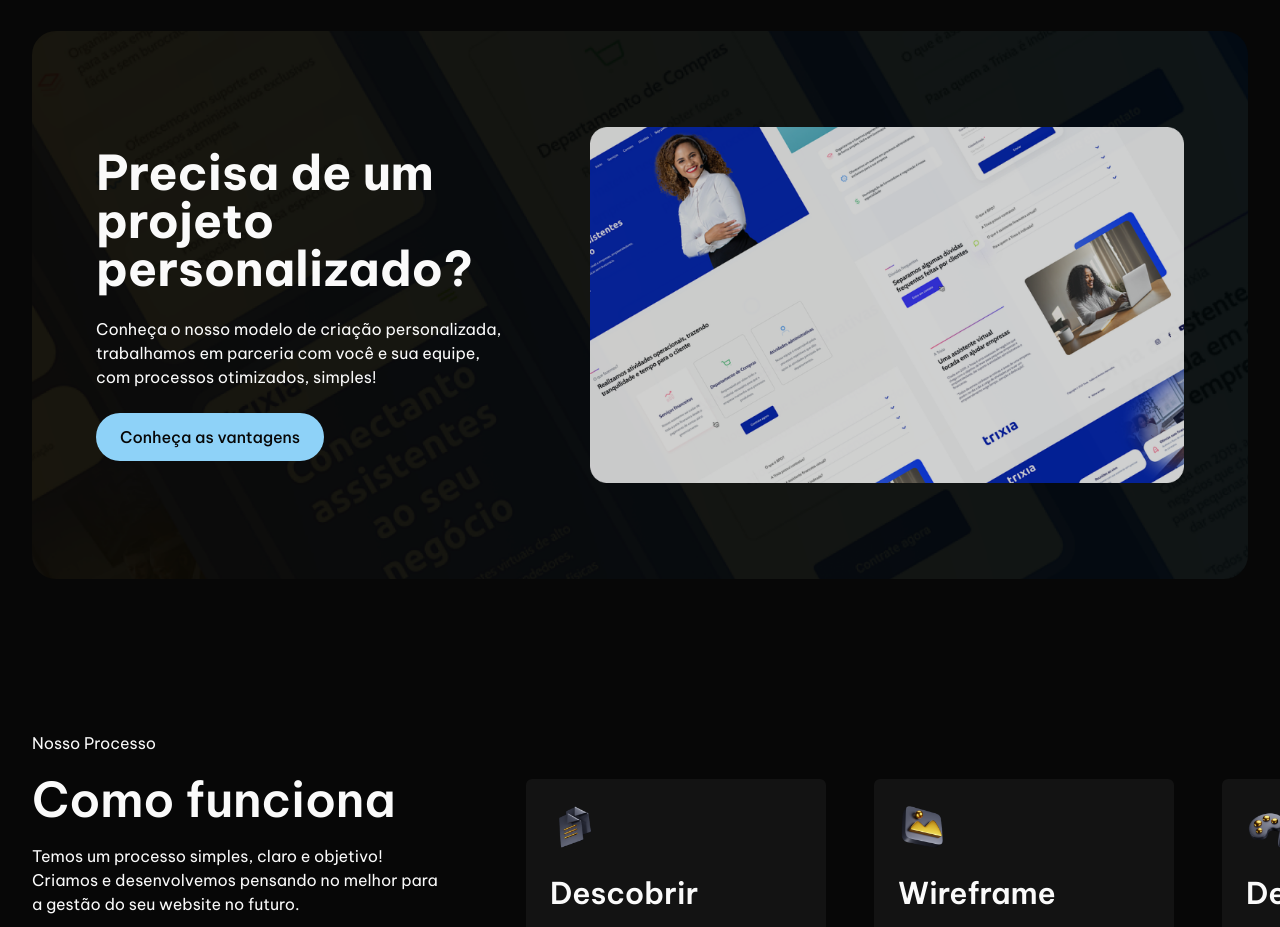
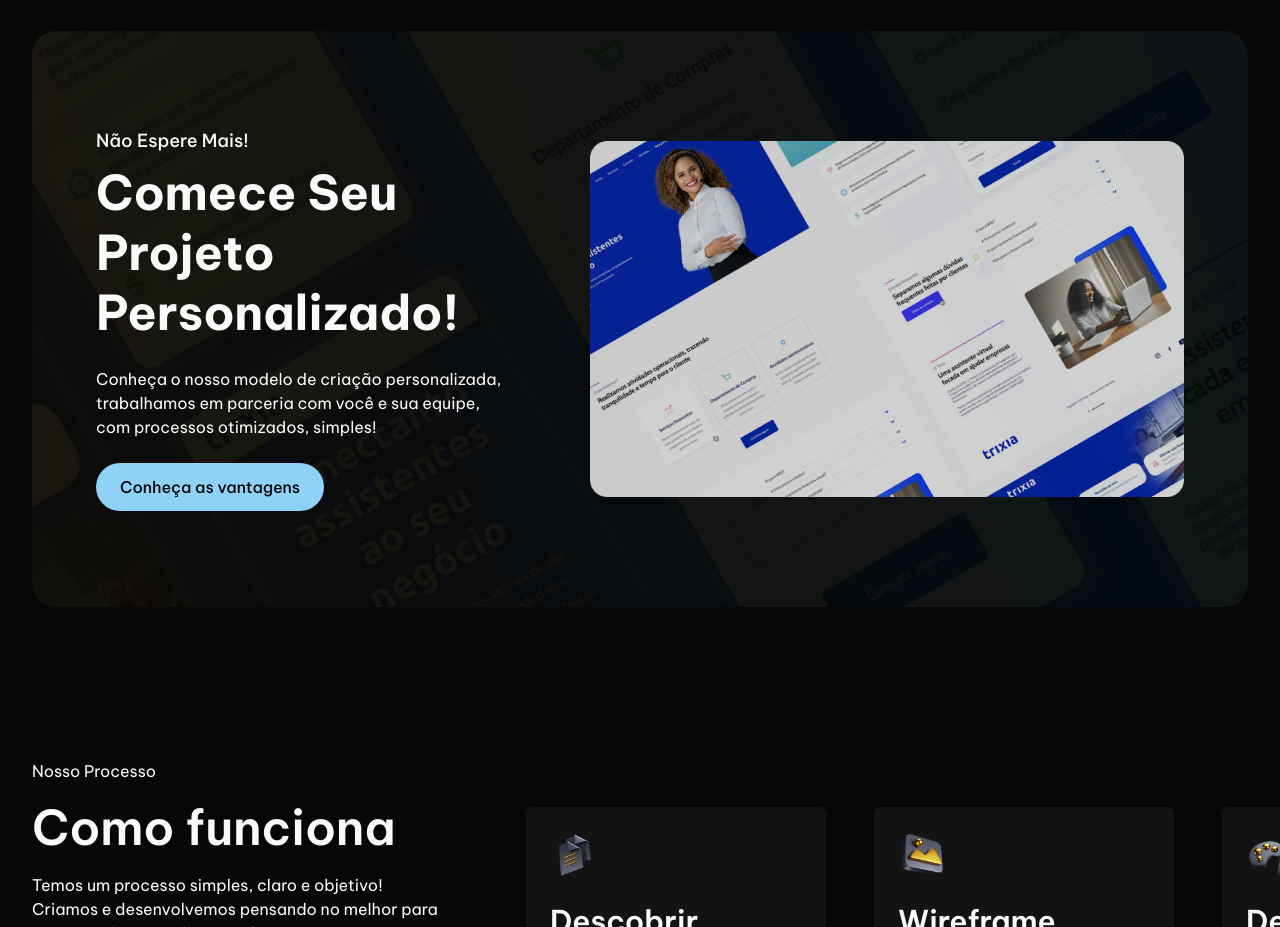
Before and after one commit to lucassamuel94/l20, a Next.js app: page / in a window 1280 px wide. Shown: the part 5000-5927 px from the top of the page. Built offline with nearby package versions, Linux system fonts and the light colour scheme.

Commit message:
Update component CTA

```diff
--- a/components/cta.tsx
+++ b/components/cta.tsx
@@ -6,7 +6,7 @@ export default function CTA() {
     <div className="container">
       <div className="grid grid-cols-1 gap-20 rounded-3xl bg-[url('/cta-bg.png')] bg-cover bg-center bg-no-repeat px-6 py-24 md:grid-cols-[414px,1fr] md:items-center lg:px-16">
         <div className="flex flex-col space-y-6">
-          <h3 className="text-4xl font-bold lg:text-5xl">Precisa de um projeto personalizado?</h3>
+          <h3 className="text-4xl font-bold lg:text-5xl lg:leading-tight "><span className="block pb-2 text-lg font-medium">Não Espere Mais!</span> <span>Comece Seu Projeto Personalizado!</span></h3>
           <p className="mb-10">Conheça o nosso modelo de criação personalizada, trabalhamos em parceria com você e sua equipe, com processos otimizados, simples!</p>
 
           <Button variant={"secondary"} className="w-max" asChild>
```
